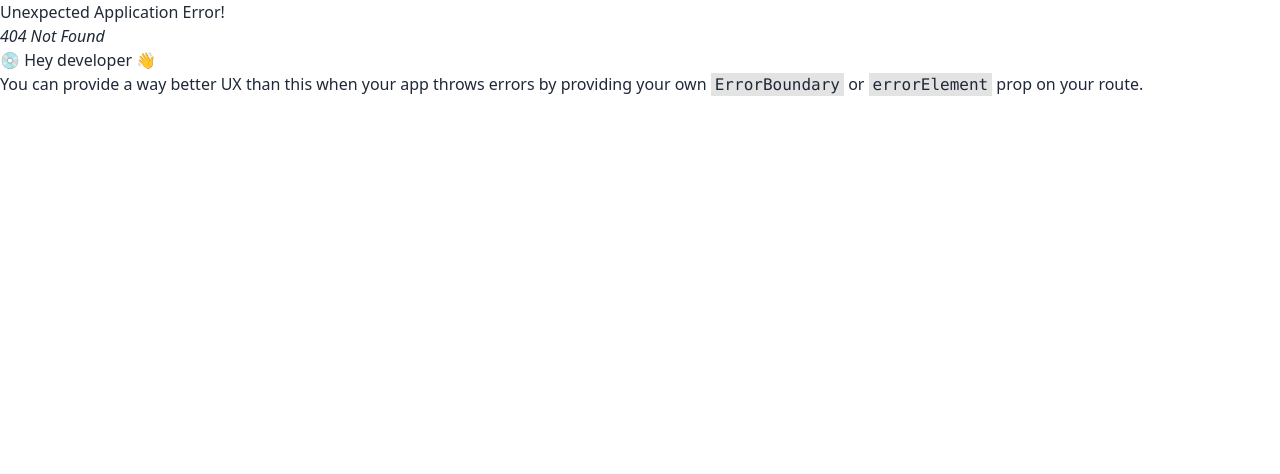
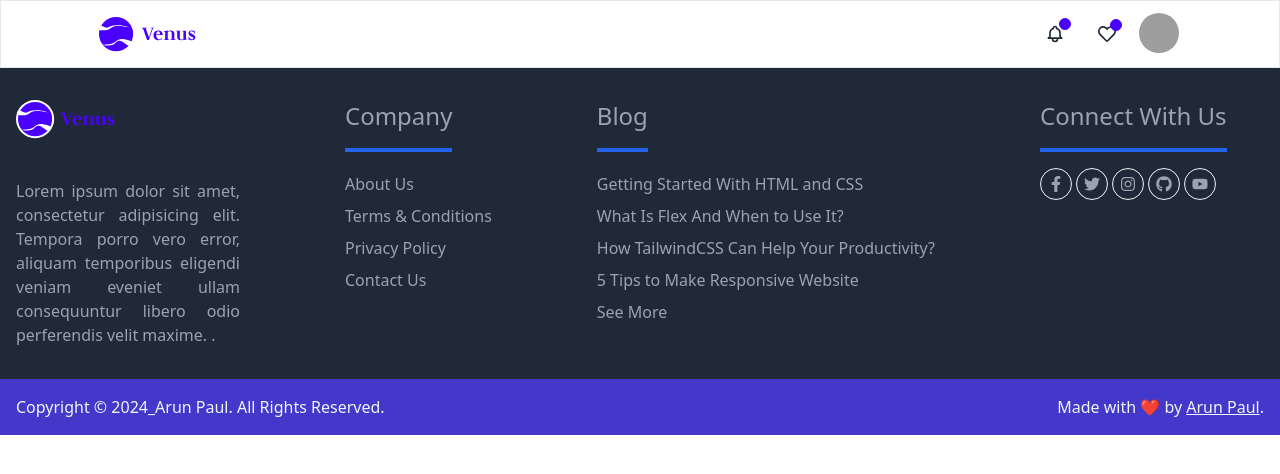
Before and after one commit to 2000polo/venus-blog, a React (Vite) app: page / in a window 1280 px wide. Before the commit this address had no page. Shown: the top 474 px of the page. Built offline with nearby package versions, Linux system fonts and the light colour scheme; grey boxes are pictures that could not be loaded.

Commit message:
routes and footer copyright chagnes

```diff
--- a/src/components/Footer/index.jsx
+++ b/src/components/Footer/index.jsx
@@ -16,7 +16,8 @@ const Footer = () => {
                 </svg>
                 </a>
                 <p className="text-justify">
-                Lorem ipsum dolor sit amet, consectetur adipisicing elit. Tempora porro vero error, aliquam temporibus eligendi veniam eveniet ullam consequuntur libero odio perferendis velit maxime..
+                Lorem ipsum dolor sit amet, consectetur adipisicing elit. Tempora porro vero error, aliquam temporibus eligendi veniam eveniet ullam consequuntur libero odio perferendis velit maxime.
+                .
                 </p>
             </div>
 
@@ -80,9 +81,9 @@ const Footer = () => {
         <div className="container mx-auto px-4">
             <div className="-mx-4 flex flex-wrap justify-between">
             <div className="px-4 w-full text-center sm:w-auto sm:text-left">
-                Copyright © 2020
+                Copyright © 2024
                 {/* <script>{new Date().getFullYear() > 2020 && document.write("- " + new Date().getFullYear())}</script>- 2022 */}
-                Tailwindow. All Rights Reserved.
+                _Arun Paul. All Rights Reserved.
             </div>
             <div className="px-4 w-full text-center sm:w-auto sm:text-left">
                 Made with ❤️ by <a href='https://github.com/2000polo' className='link'>Arun Paul</a>.
--- a/src/config/routes.jsx
+++ b/src/config/routes.jsx
@@ -7,7 +7,7 @@ import BlogView from "../layouts/BlogView";
 
 export const router = createBrowserRouter([
     {
-      path: "/home",
+      path: "/",
       element: <UserLayout />,
     //   errorElement: <div>Error Page</div>,
       children: [
```
